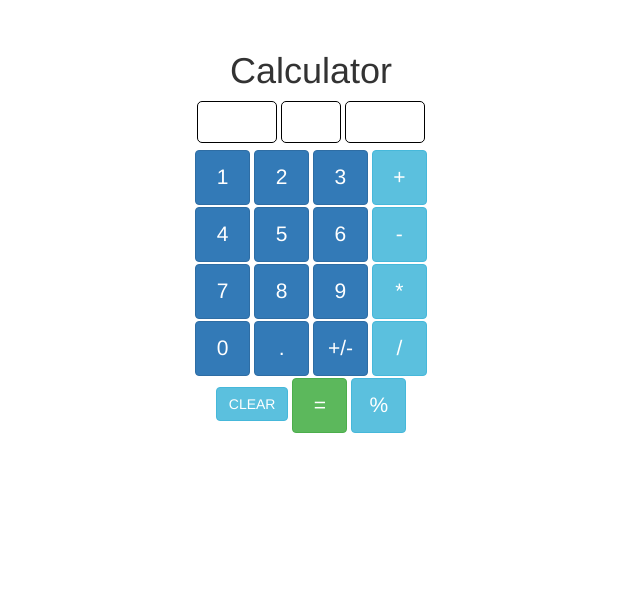
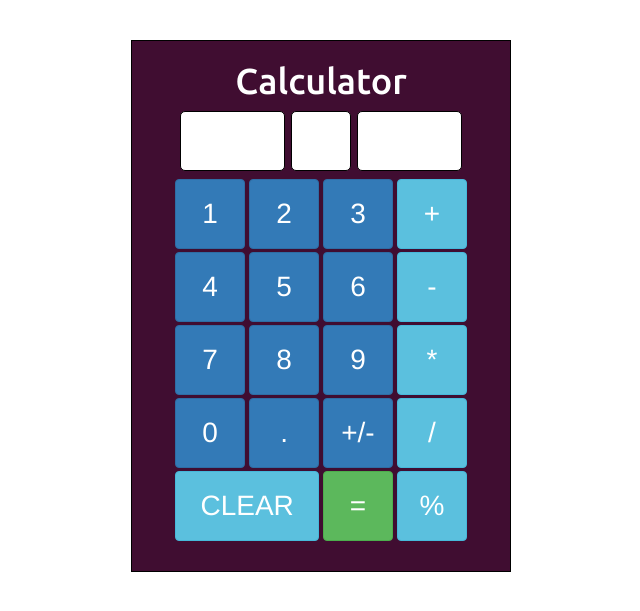
Before and after one commit to natalieortiz/Codeup-Web-Exercises, a PHP site: page /calculator.html in a window 1280 px wide. Shown: the top 611 px of the page, without its empty margins (329-969 px from the left). Run offline with PHP 8.4, Linux system fonts and the light colour scheme.

Commit message:
Changed colors and added styling to CSS.

```diff
--- a/public/css/calculator-css.css
+++ b/public/css/calculator-css.css
@@ -1,13 +1,23 @@
+.spacer {
+    height: 40px;
+}
 
 .heading1 {
     text-align: center;
-    padding-top: 30px;
+    font-family: 'Ubuntu', sans-serif;
+    color: white;
 }
 .btn_size {
-    height: 55px;
-    width: 55px;
-    margin-top: 2px;
-    font-size: 1.5em;
+    height: 70px;
+    width: 70px;
+    margin-top: 3px;
+    font-size: 2em;
+}
+.btn_size_big {
+    height: 70px;
+    width: 144px;
+    margin-top: 3px;
+    font-size: 2em;
 }
 
 .top {
@@ -18,21 +28,39 @@
 }
 
 .left_operand {
-    width: 80px;
-    height: 42px;
+    width: 105px;
+    height: 60px;
     border: 1px solid black;
+    margin-right: 2px;
     border-radius: 5px;
+    padding: 5px;
+    font-family: 'Ubuntu', sans-serif;
+    font-size: 1.5em;
 }
 
 .operator_style {
     width: 60px;
-    height: 42px;
+    height: 60px;
+    border: 1px solid black;
+    margin-right: 2px;
+    padding: 5px;
+    border-radius: 5px;
+    font-family: 'Ubuntu', sans-serif;
+    font-size: 1.5em;
+}
+.right_operand {
+    width: 105px;
+    height: 60px;
     border: 1px solid black;
     border-radius: 5px;
+    padding: 5px;
+    font-family: 'Ubuntu', sans-serif;
+    font-size: 1.5em;
 }
-.right_operand {
-    width: 80px;
-    height: 42px;
+
+.box {
+    width: 380px;
+    padding-bottom: 30px;
     border: 1px solid black;
-    border-radius: 5px;
+    background-color: #400D31;
 }
```
